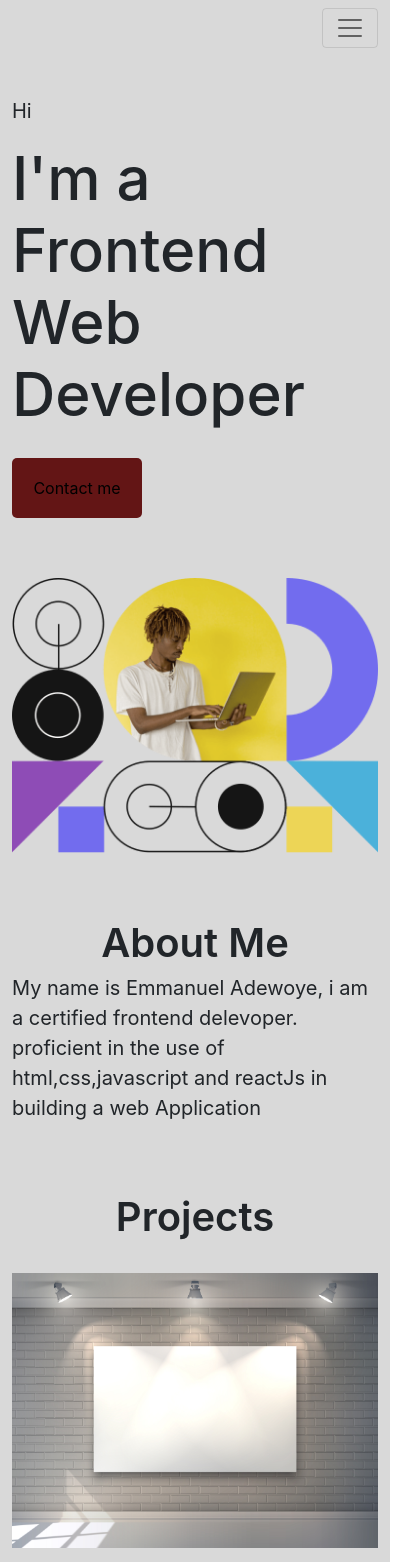
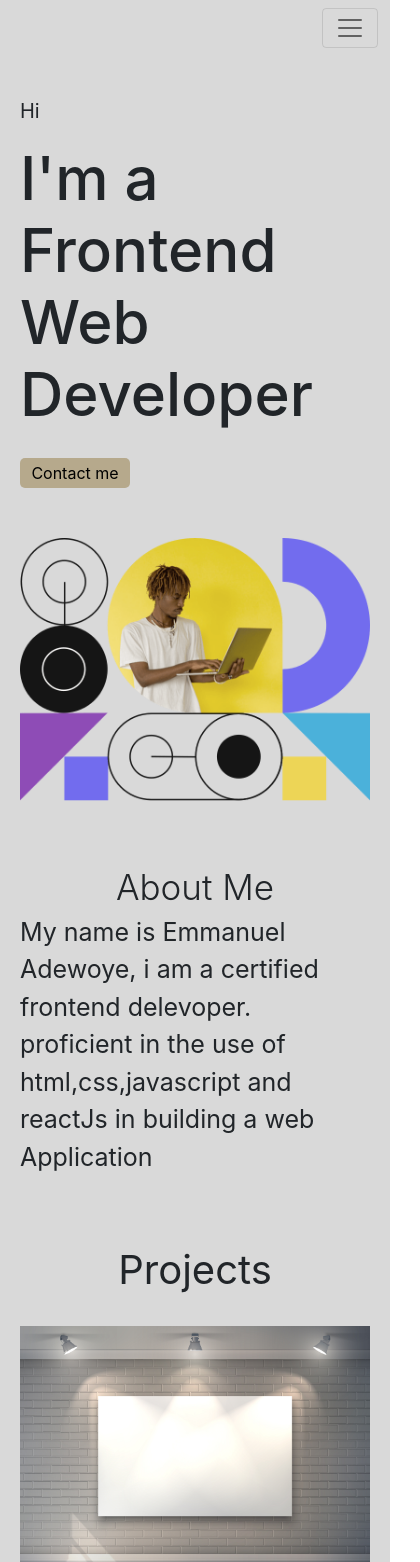
Before and after one commit to Emmaxfans/portfolio, a React (Create React App) app: page / in a window 390 px wide. Shown: the top 1562 px of the page, 420 px wide, since content can reach past the window. Built offline with nearby package versions, Linux system fonts and the light colour scheme.

Commit message:
changes to the interfaces

```diff
--- a/src/App.css
+++ b/src/App.css
@@ -21,7 +21,7 @@
 .nav-colors{
   color: rgb(0, 0, 0);
   font-size: 20px;
-  font-weight: 700;
+  font-weight: 500;
 }
 
 .div-1{
@@ -45,7 +45,7 @@
 .pro-header{
   font-size: 40px;
   text-align: center;
-  font-weight: 600;
+  font-weight: 400;
   margin-bottom: 10px;
 }
 
@@ -69,7 +69,7 @@
 
 .btn1{
   width: 130px;
-    background-color: #756262;
+    background-color: #B6A98C;
     height: 40px;
     margin-top: 20px;
     border: none;
@@ -113,7 +113,7 @@
 
 .header-A{
   padding-top: 60px;
-  font-size: 76px;
+  font-size: 56px;
   font-family: inter;
 }
 
@@ -125,6 +125,12 @@
 
 .mail-m{
   display: none;
+}
+
+.img-footer{
+  width: 45px;
+  height: 45px;
+  padding-left: 3px;
 }
 
 
@@ -151,6 +157,7 @@
 
   .con1{
     margin-top: 10px;
+    padding: 0px 20px;
     /* width: 80%; */
   }
 
@@ -165,23 +172,23 @@
   }
 
   .btn1{
-    width: 130px;
-      background-color: #631515;
-      height: 60px;
+    width: 110px;
+      background-color: #B6A98C;
+      height: 30px;
       border: none;
       border-radius: 5px;
   }
 
   .header-A{
     padding-top: 60px;
-    font-size: 40px;
+    font-size: 35px;
     text-align: center;
-    font-weight: 600;
+    font-weight: 300;
     font-family: inter;
   }
 
   .p2{
-    font-size: 20px;
+    font-size: 25px;
     width: 100%;
     text-align: none;
     font-family: inter;
@@ -193,13 +200,13 @@
 
   .img3b{
     display: block;
-    padding-top: 60px;
+    padding-top: 50px;
     height: 100%;
     margin: auto;
   }
 
   .header-footer{
-    font-size: 30px;
+    font-size: 25px;
     padding-left: 10px;
     font-weight: 500;
     padding-top: 20px;
@@ -219,16 +226,21 @@
 
   .p2-con{
     text-align: left;
-    font-size: 24px;
+    font-size: 20px;
   }
 
   .footer1{
     background: #B6A98C;
-    height: 250px;
+    height: 180px;
   }
 
   .mail-m{
     display: inline-block;
   }
 
+  .img-footer{
+    width: 10%;
+    height: 10%;
+  }
+
 }
--- a/src/App.js
+++ b/src/App.js
@@ -85,7 +85,7 @@ function App() {
       <div className="col-lg-4 pt-3 pb-3">
       <img src="./12765.jpg" alt="" className="img-fluid "/>
 
-    </div>
+     </div>
     <div className="col-lg-4 pt-3 pb-3">
     <img src="./12765.jpg" alt="" className="img-fluid"/>
 
@@ -99,7 +99,7 @@ function App() {
 
 
     <footer className="footer1">
-      <header className="header-footer" id="contact">Contact me</header>
+      <header className="header-footer" id="contact">Contact</header>
 
       <div className="Container container-fluid">
 
@@ -108,7 +108,7 @@ function App() {
         <div className="col-lg-6">
         <div className="p1-con">
           <p className="">Email at</p>
-          <a href='mailto:Emmaxfans@gmail.com'><img src="./email (1).png" alt="twitter"/></a>
+          <a href='mailto:Emmaxfans@gmail.com'><img src="./email (1).png" alt="twitter" className='img-footer'/></a>
         </div>
         </div>
 
@@ -116,10 +116,10 @@ function App() {
 
           <p className="p2-con">Reach Me via social media</p>
           <div className="p2-con">
-        <a href='https://twitter.com/_Emmaxfans'><img src="./twitter (1).png" alt="twitter" className="px-1"/></a>
-        <a href='https://facebook.com'><img src="./facebook (2).png" alt="twitter" className="px-1"/></a>
-        <a href='https://github.com/Emmaxfans'><img src="./github (1).png" alt="twitter" className="px-1"/></a>
-        <a href='mailto:Emmaxfans@gmail.com'><img src="./email (1).png" alt="twitter" className="mail-m px-1"/></a>
+        <a href='https://twitter.com/_Emmaxfans'><img src="./twitter (1).png" alt="twitter" className="img-footer"/></a>
+        <a href='https://facebook.com'><img src="./facebook (2).png" alt="twitter" className="img-footer"/></a>
+        <a href='https://github.com/Emmaxfans'><img src="./github (1).png" alt="twitter" className="img-footer"/></a>
+        <a href='mailto:Emmaxfans@gmail.com'><img src="./email (1).png" alt="twitter" className="mail-m img-footer"/></a>
         </div>
 
         </div>
```
